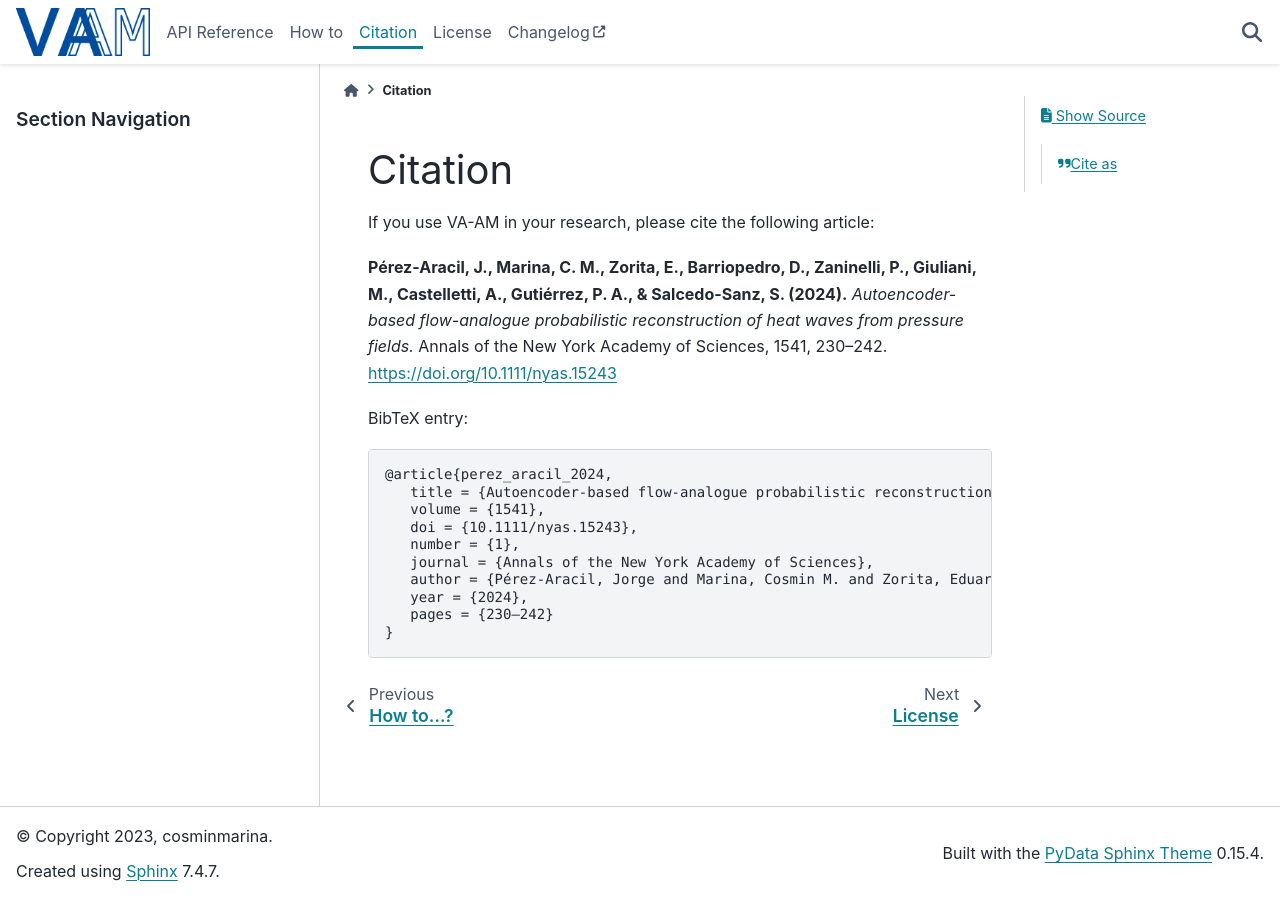
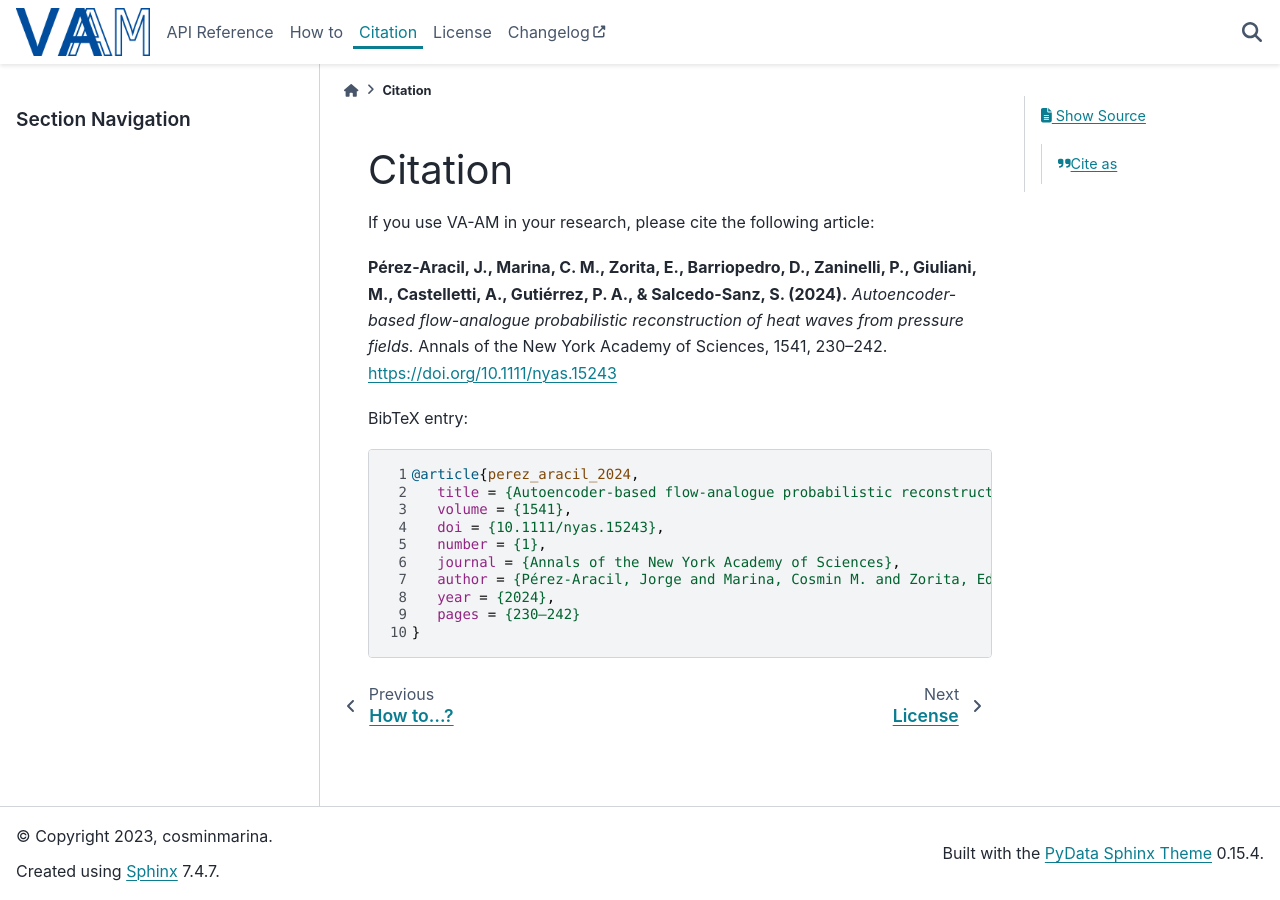
Before and after one commit to GheodeAI/va_am, a Sphinx documentation site: the page built from docs/citation.rst, in a window 1280 px wide. Built offline with Sphinx 7.4.7 and the PyData theme 0.15.4, drawn with Linux system fonts in a browser that asks for light colours; some of the changed lines change nothing that is shown.

Commit message:
feat: update copy button

```diff
--- a/docs/citation.rst
+++ b/docs/citation.rst
@@ -11,7 +11,10 @@
 Annals of the New York Academy of Sciences, 1541, 230–242.
 https://doi.org/10.1111/nyas.15243
 
-BibTeX entry::
+BibTeX entry:
+
+.. code-block:: bibtex
+   :linenos:
 
    @article{perez_aracil_2024,
       title = {Autoencoder-based flow-analogue probabilistic reconstruction of heat waves from pressure fields},
--- a/docs/conf.py
+++ b/docs/conf.py
@@ -35,7 +35,8 @@
 	"sphinx.ext.autodoc",
 	"sphinx.ext.autosummary",
 	"sphinx.ext.napoleon",
-	'sphinx_licenseinfo'
+	'sphinx_licenseinfo',
+    'sphinx_copybutton'
 ]
 
 # Add any paths that contain templates here, relative to this directory.
--- a/docs/requirements.txt
+++ b/docs/requirements.txt
@@ -10,3 +10,4 @@
 tensorflow==2.10.0
 xarray==0.20.2
 seaborn==0.12.2
+sphinx-copybutton==0.5.2
```
